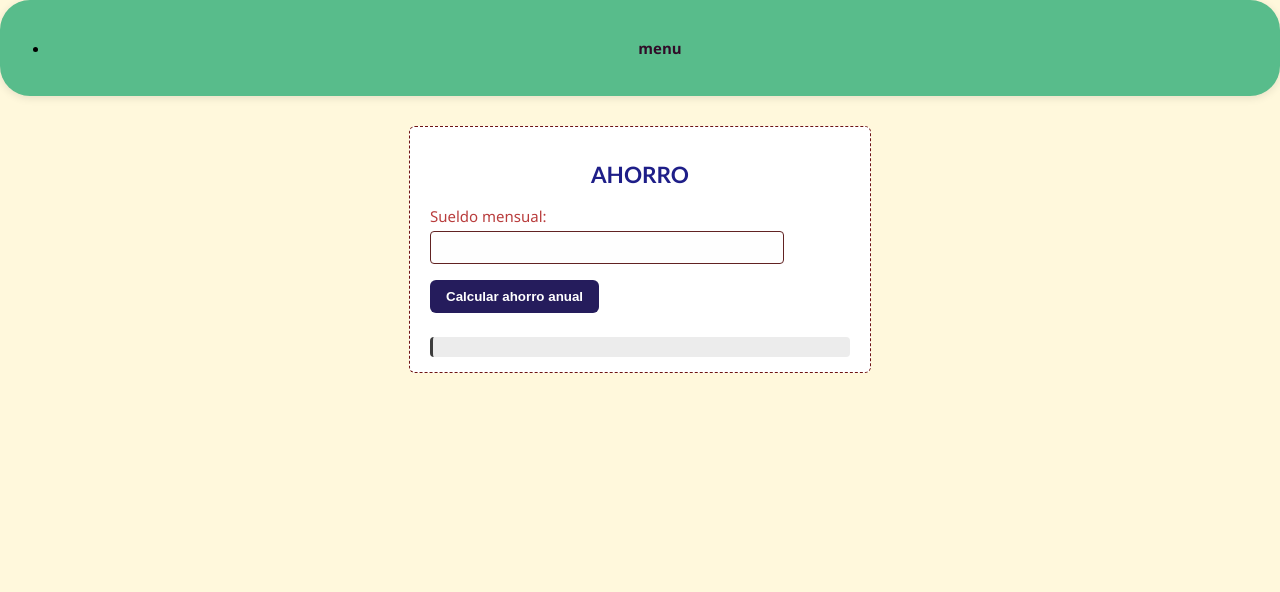
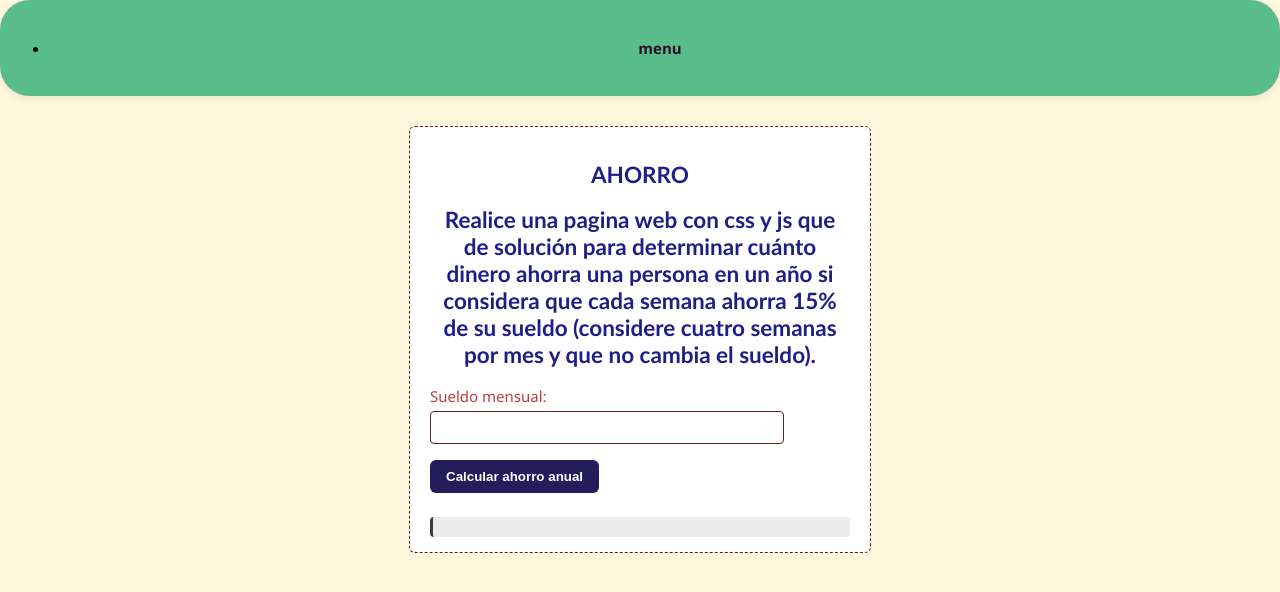
Before and after one commit to Jair212422/SECUENCIALES, a plain HTML site: page practica1/secuenciales/2.13.html in a window 1280 px wide. Drawn offline with Linux system fonts and the light colour scheme.

Commit message:
Update 2.13.html

```diff
--- a/practica1/secuenciales/2.13.html
+++ b/practica1/secuenciales/2.13.html
@@ -15,6 +15,8 @@
         </nav>
         <div class="container">
             <h2>AHORRO</h2>
+            <h2> Realice una pagina web con css y js que de solución para determinar cuánto dinero ahorra una persona en un año si
+                considera que cada semana ahorra 15% de su sueldo (considere cuatro semanas por mes y que no cambia el sueldo).</h2>
             <label for="sueldo">Sueldo mensual:</label>
             <input type="number" id="sueldo">
             <button onclick="calcularAhorro()">Calcular ahorro anual</button>
```
